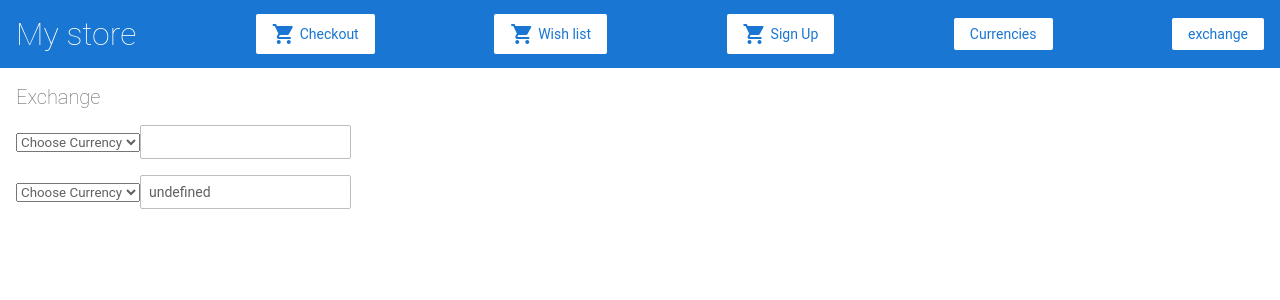
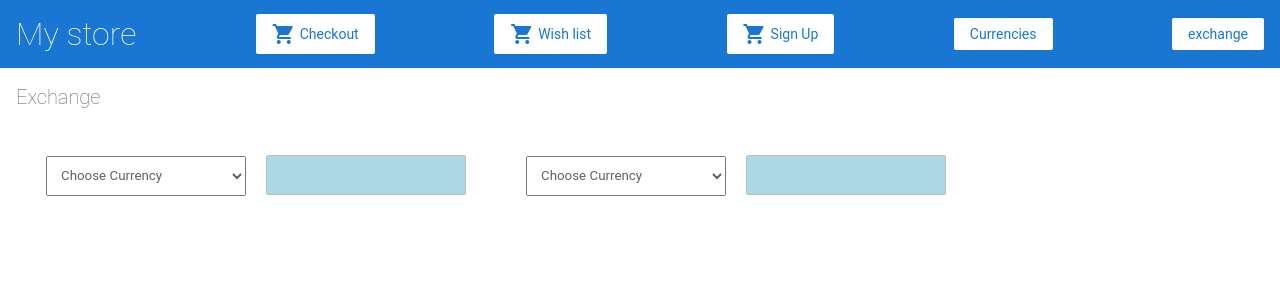
Before and after one commit to eliso1303/angular-tutorial-first, an Angular app: page /exchange in a window 1280 px wide. Shown: the top 300 px of the page. Built offline with nearby package versions, Linux system fonts and the light colour scheme.

Commit message:
fix(Observable task-1): Finish Task-1

```diff
--- a/src/app/exchange/exchange.component.html
+++ b/src/app/exchange/exchange.component.html
@@ -1,17 +1,17 @@
 <h2>Exchange</h2>
 
-<div>
+<div id="currency1">
     <select (change)="onChange($event.target.value); change()">
         <option value="Choose Currency">Choose Currency</option>
         <option [value]="currency" *ngFor="let currency of currencies">{{currency}}</option>
     </select>
-    <input type="text" (keyup)="onKeyUp($event.target.value); change()">
+    <input type="number" (keyup)="onKeyUp($event.target.value); change()">
 </div>
 
-<div>
+<div id="currency2">
     <select (change)="onChange2($event.target.value); change()">
         <option value="Choose Currency">Choose Currency</option>
         <option [value]="currency" *ngFor="let currency of currencies">{{currency}}</option>
     </select>
-    <input type="text" [value]="currency2Value">
+    <input type="number" [value]="currency2Value">
 </div>
--- a/src/app/exchange/exchange.component.scss
+++ b/src/app/exchange/exchange.component.scss
@@ -0,0 +1,19 @@
+#currency1,
+#currency2 {
+  float: left;
+  margin: 20px;
+  input[type=number]::-webkit-inner-spin-button,
+  input[type=number]::-webkit-outer-spin-button {
+    -webkit-appearance: none;
+    margin: 0;
+  }
+  select, input {
+    width: 200px;
+    height: 40px;
+    margin: 10px;
+    text-indent: 10px;
+  }
+  input {
+      background: lightblue;
+  }
+}
--- a/src/app/exchange/exchange.component.ts
+++ b/src/app/exchange/exchange.component.ts
@@ -1,6 +1,5 @@
 import { Component, OnInit } from '@angular/core';
 import { CurrencyService } from './../currency.service';
-import { FormBuilder } from '@angular/forms';
 import { Observable } from 'rxjs';
 import { HttpClient } from '@angular/common/http';
 
@@ -14,13 +13,10 @@ export class ExchangeComponent implements OnInit {
   currencies;
   currency1;
   currency2;
-  currency1Value:number;
-  currency2Value:number;
+  currency1Value: number;
+  currency2Value: number;
   Observer;
-  rates;
-  constructor(private currencyService: CurrencyService,
-    private http: HttpClient,
-    private formBuilder: FormBuilder) {
+  constructor(private currencyService: CurrencyService, private http: HttpClient) {
     this.currencies = currencyService.getCurrencies();
     this.Observer = new Observable(this.change);
   }
@@ -41,16 +37,16 @@ export class ExchangeComponent implements OnInit {
   }
 
   change() {
-    console.log(this.currency1 +' '+this.currency1Value+' '+this.currency2);
     if (this.currency1 && this.currency2) {
-      const url = ` https://api.exchangeratesapi.io/latest?base=${this.currency1}&symbols=${this.currency2}`;
-
+      const url = `https://api.exchangeratesapi.io/latest?base=${this.currency1}&symbols=${this.currency2}`;
       this.http.get(url).subscribe(value => {
         this.updateCurrency2Value(value);
       });
     }
   }
+
   updateCurrency2Value(value) {
-    this.currency2Value = 10;
+    let currencyValue = +Object.values(value.rates);
+    this.currency2Value = this.currency1Value * currencyValue;
   }
 }
```
